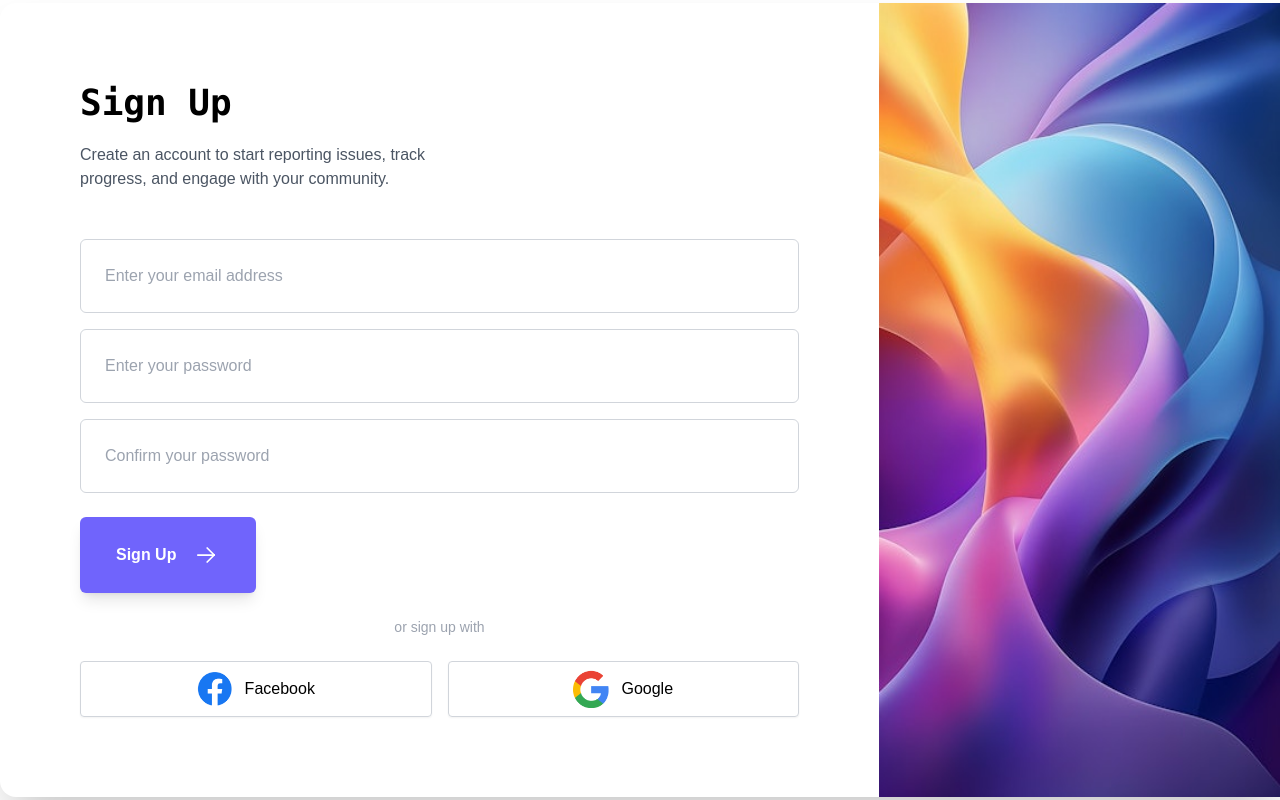
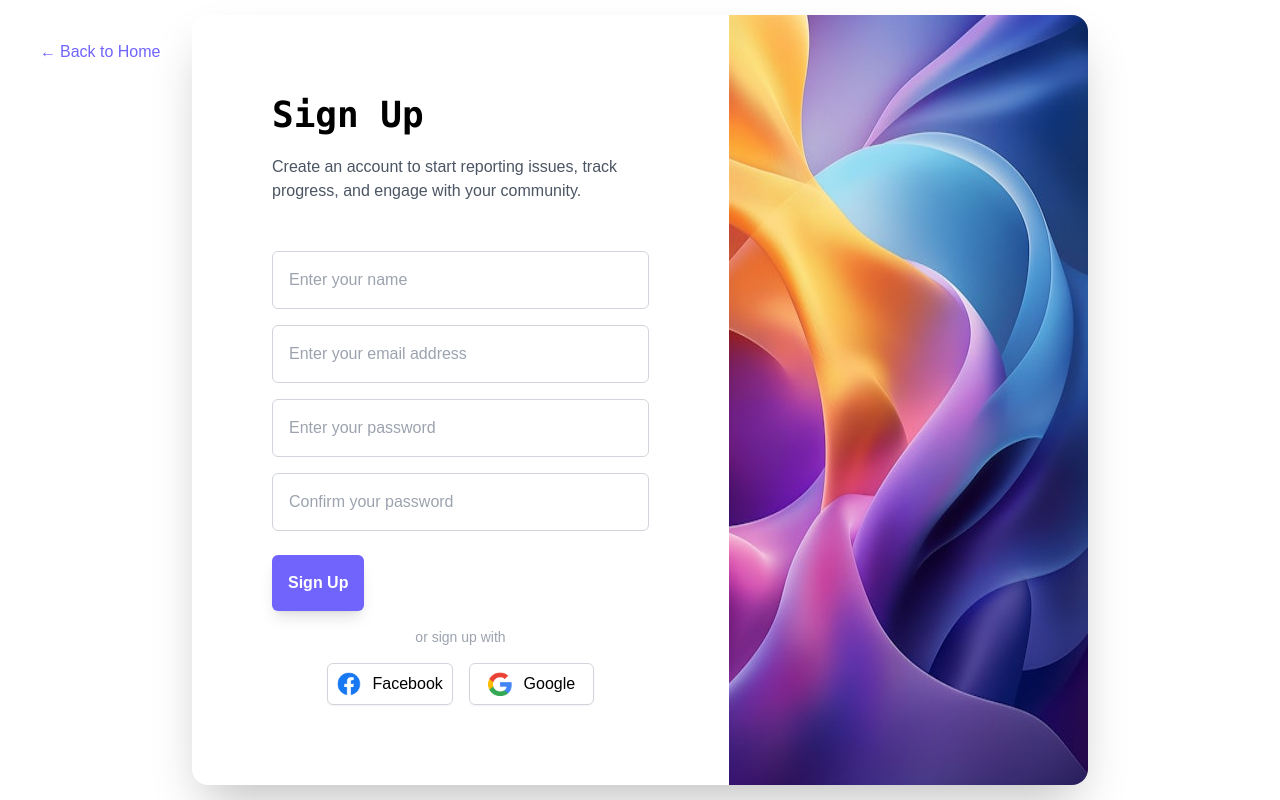
Before and after one commit to mirasoldavila13/NeighborhoodAid, a React (Vite) app in the folder client/: page /register in a window 1280 px wide. Built offline with nearby package versions, Linux system fonts and the light colour scheme.

Commit message:
Add input validation for name, email, and password in UserRegistration.tsx

```diff
--- a/client/src/pages/UserRegistration.tsx
+++ b/client/src/pages/UserRegistration.tsx
@@ -1,21 +1,85 @@
-import { Link } from "react-router-dom";
-import { useNavigate } from "react-router-dom";
 import { useState } from "react";
+import { Link, useNavigate } from "react-router-dom";
 import facebookIcon from "../assets/facebook.png";
 import googleIcon from "../assets/google.png";
 import backgroundImage from "../assets/login_image.jpeg";
 
-const SignUp = () => {
+const UserRegistration = () => {
   const navigate = useNavigate();
+  const [name, setName] = useState("");
   const [email, setEmail] = useState("");
   const [password, setPassword] = useState("");
   const [confirmPassword, setConfirmPassword] = useState("");
+  const [showModal, setShowModal] = useState(false);
+  const [modalMessage, setModalMessage] = useState("");
 
-  const handleSignup = (e: React.FormEvent<HTMLFormElement>) => {
-    e.preventDefault(); // Prevent the default form submission (page reload)
+  const handleCloseModal = () => {
+    setShowModal(false);
+    if (modalMessage === "User registered successfully!") {
+      navigate("/dashboard");
+    }
+  };
 
-    // After form validation, navigate to dashboard
-    navigate("/dashboard");
+  // Validation and form submission
+  const handleSignup = async (e: React.FormEvent<HTMLFormElement>) => {
+    e.preventDefault();
+
+    // Validate if all fields are filled
+    if (!name || !email || !password || !confirmPassword) {
+      setModalMessage("All fields are required!");
+      setShowModal(true);
+      return;
+    }
+
+    // email validation
+    const emailRegex = /^[^\s@]+@[^\s@]+\.[^\s@]+$/;
+    if (!emailRegex.test(email)) {
+      setModalMessage("Please enter a valid email address.");
+      setShowModal(true);
+      return;
+    }
+
+    // Password length validation
+    if (password.length < 6) {
+      setModalMessage("Password must be at least 6 characters long.");
+      setShowModal(true);
+      return;
+    }
+
+    // Check if password and confirm password match
+    if (password !== confirmPassword) {
+      setModalMessage("Passwords do not match.");
+      setShowModal(true);
+      return;
+    }
+
+    // Proceed with registration if all validations pass
+    try {
+      const response = await fetch("/api/register", {
+        method: "POST",
+        headers: {
+          "Content-Type": "application/json",
+        },
+        body: JSON.stringify({ name, email, password }),
+      });
+
+      const result = await response.json();
+
+      if (response.ok) {
+        setModalMessage("User registered successfully!");
+        setShowModal(true);
+        // Navigate after modal closes
+      } else {
+        setModalMessage(
+          result.message || "An error occurred during registration.",
+        );
+        setShowModal(true);
+      }
+    } catch (error) {
+      console.error("Error during registration:", error);
+      setModalMessage("An error occurred during registration.");
+      setShowModal(true);
+    }
   };
 
   return (
@@ -23,16 +87,16 @@ const SignUp = () => {
       {/* Back Button */}
       <Link
         to="/"
-        className="absolute top-6 left-6 text-purpleLight hover:text-darkViolet transition duration-300 flex items-center space-x-1"
+        className="absolute top-6 left-6 text-purpleLight hover:text-darkViolet transition duration-300 flex items-center space-x-1 md:top-10 md:left-10"
       >
         <span>&larr;</span>
         <span>Back to Home</span>
       </Link>
 
       {/* Card Container */}
-      <div className="relative flex flex-col m-6 space-y-10 bg-white shadow-2xl rounded-2xl md:flex-row md:space-y-0 md:m-0">
+      <div className="relative flex flex-col m-6 space-y-10 bg-white shadow-2xl rounded-2xl md:flex-row md:space-y-0 md:m-0 max-w-md md:max-w-4xl">
         {/* Left Side */}
-        <div className="p-6 md:p-20">
+        <div className="p-6 md:p-20 flex-grow">
           <h2 className="font-mono mb-5 text-4xl font-bold">Sign Up</h2>
           <p className="max-w-sm mb-12 font-sans font-light text-gray-600">
             Create an account to start reporting issues, track progress, and
@@ -41,85 +105,91 @@ const SignUp = () => {
 
           {/* Form */}
           <form onSubmit={handleSignup}>
-            {/* Email Input */}
+            <input
+              type="text"
+              className="w-full p-4 mb-4 border border-gray-300 rounded-md placeholder:font-sans placeholder:font-light"
+              placeholder="Enter your name"
+              value={name}
+              onChange={(e) => setName(e.target.value)}
+              required
+            />
+
             <input
               type="email"
-              className="w-full p-6 mb-4 border border-gray-300 rounded-md placeholder:font-sans placeholder:font-light"
+              className="w-full p-4 mb-4 border border-gray-300 rounded-md placeholder:font-sans placeholder:font-light"
               placeholder="Enter your email address"
               value={email}
               onChange={(e) => setEmail(e.target.value)}
               required
             />
 
-            {/* Password Input */}
             <input
               type="password"
-              className="w-full p-6 mb-4 border border-gray-300 rounded-md placeholder:font-sans placeholder:font-light"
+              className="w-full p-4 mb-4 border border-gray-300 rounded-md placeholder:font-sans placeholder:font-light"
               placeholder="Enter your password"
               value={password}
               onChange={(e) => setPassword(e.target.value)}
               required
             />
 
-            {/* Confirm Password Input */}
             <input
               type="password"
-              className="w-full p-6 mb-6 border border-gray-300 rounded-md placeholder:font-sans placeholder:font-light"
+              className="w-full p-4 mb-6 border border-gray-300 rounded-md placeholder:font-sans placeholder:font-light"
               placeholder="Confirm your password"
               value={confirmPassword}
               onChange={(e) => setConfirmPassword(e.target.value)}
               required
             />
 
-            {/* Sign Up Button */}
             <button
               type="submit"
-              className="w-full md:w-auto flex justify-center items-center p-6 space-x-4 font-sans font-bold text-white rounded-md shadow-lg px-9 bg-purpleLight hover:bg-opacity-90 hover:shadow-lg transition duration-300"
+              className="w-full md:w-auto flex justify-center items-center p-4 font-sans font-bold text-white rounded-md shadow-lg bg-purpleLight hover:bg-opacity-90 hover:shadow-lg transition duration-300"
             >
               <span>Sign Up</span>
-              <svg
-                xmlns="http://www.w3.org/2000/svg"
-                className="w-7"
-                viewBox="0 0 24 24"
-                strokeWidth="1.5"
-                stroke="#ffffff"
-                fill="none"
-                strokeLinecap="round"
-                strokeLinejoin="round"
-              >
-                <path stroke="none" d="M0 0h24v24H0z" fill="none" />
-                <line x1="5" y1="12" x2="19" y2="12" />
-                <line x1="13" y1="18" x2="19" y2="12" />
-                <line x1="13" y1="6" x2="19" y2="12" />
-              </svg>
             </button>
           </form>
 
           {/* Social Sign Ups */}
-          <p className="py-6 text-sm font-thin text-center text-gray-400">
+          <p className="py-4 text-sm font-thin text-center text-gray-400">
             or sign up with
           </p>
-          <div className="flex flex-col space-x-0 space-y-6 md:flex-row md:space-x-4 md:space-y-0">
-            <button className="flex items-center justify-center py-2 space-x-3 border border-gray-300 rounded shadow-sm hover:bg-opacity-30 hover:shadow-lg transition duration-150 md:w-1/2">
-              <img src={facebookIcon} alt="Facebook" className="w-9" />
+          <div className="flex flex-col space-y-4 md:flex-row md:space-x-4 md:space-y-0 justify-center">
+            <button className="flex items-center justify-center py-2 space-x-3 border border-gray-300 rounded-md shadow-sm hover:bg-opacity-30 hover:shadow-lg transition duration-150 md:w-1/3">
+              <img src={facebookIcon} alt="Facebook" className="w-6" />
               <span className="font-thin">Facebook</span>
             </button>
-            <button className="flex items-center justify-center py-2 space-x-3 border border-gray-300 rounded shadow-sm hover:bg-opacity-30 hover:shadow-lg transition duration-150 md:w-1/2">
-              <img src={googleIcon} alt="Google" className="w-9" />
+            <button className="flex items-center justify-center py-2 space-x-3 border border-gray-300 rounded-md shadow-sm hover:bg-opacity-30 hover:shadow-lg transition duration-150 md:w-1/3">
+              <img src={googleIcon} alt="Google" className="w-6" />
               <span className="font-thin">Google</span>
             </button>
           </div>
         </div>
 
-        {/* Right Side */}
+        {/* Right Side - Image */}
         <img
           src={backgroundImage}
           alt="Background"
-          className="w-[430px] hidden md:block"
+          className="hidden md:block w-[430px] rounded-r-2xl"
         />
       </div>
+
+      {/* Modal for status messages */}
+      {showModal && (
+        <div className="fixed inset-0 z-50 flex items-center justify-center bg-black bg-opacity-50">
+          <div className="bg-white p-6 rounded-lg shadow-lg">
+            <h3 className="text-xl font-semibold mb-4">Registration Status</h3>
+            <p>{modalMessage}</p>
+            <button
+              className="mt-4 text-purpleLight"
+              onClick={handleCloseModal}
+            >
+              Close
+            </button>
+          </div>
+        </div>
+      )}
     </div>
   );
 };
 
-export default SignUp;
+export default UserRegistration;
```
